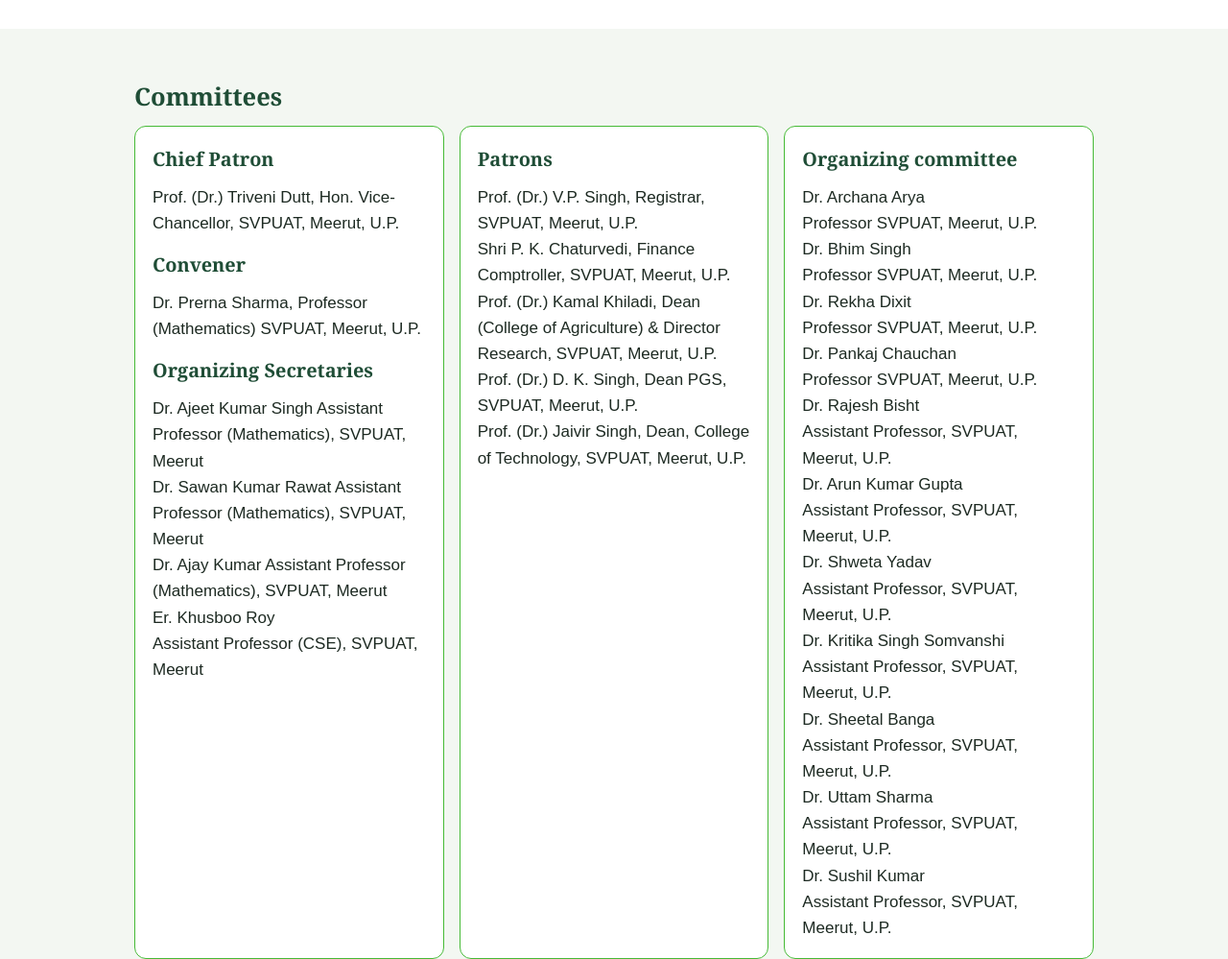
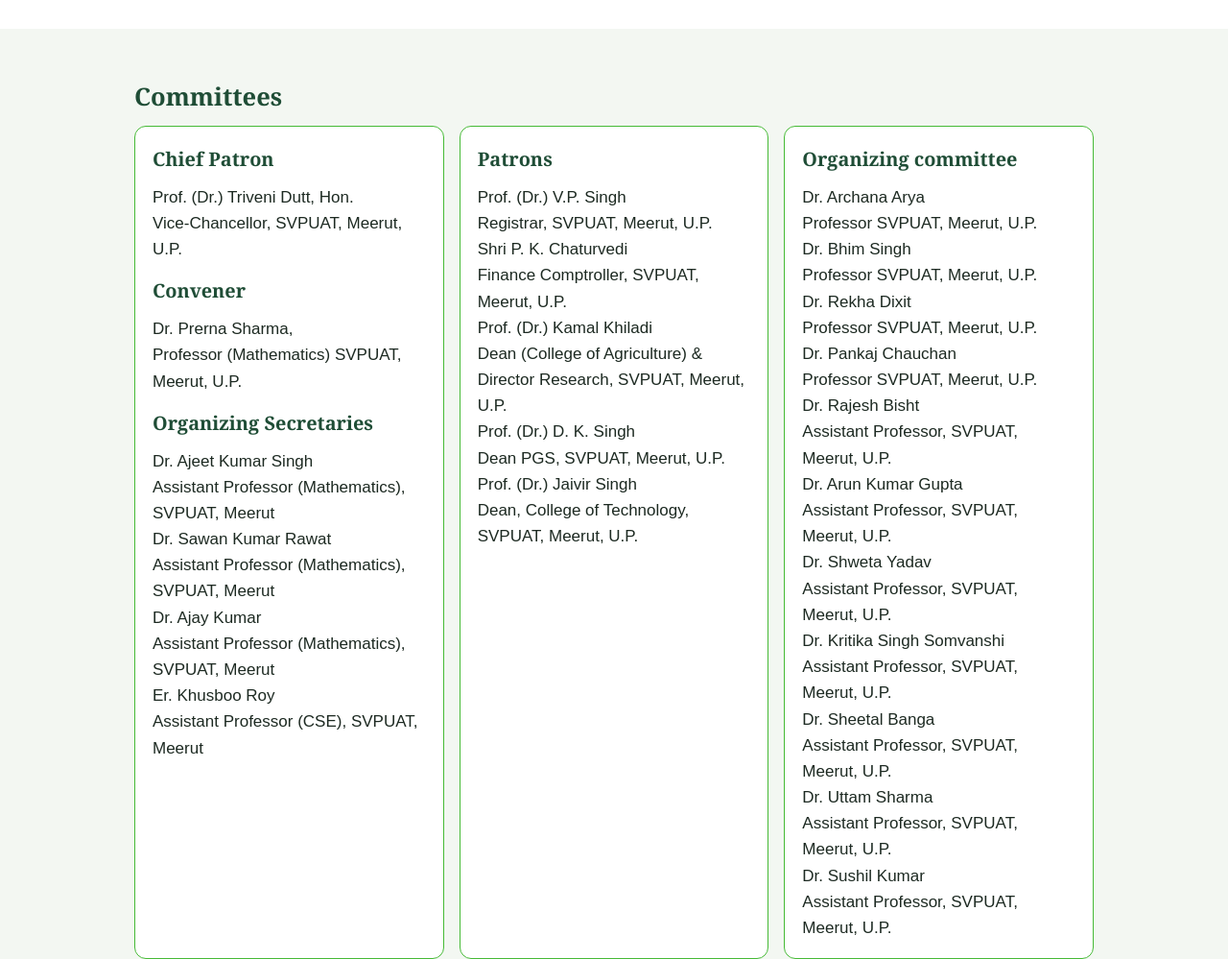
Before and after one commit to adityamanalien/nationalmathsconf, a plain HTML site: page index.html in a window 1280 px wide. Shown: the part 2740-3739 px from the top of the page at 96% size. Drawn offline with Linux system fonts and the light colour scheme.

Commit message:
Update index.html

```diff
--- a/index.html
+++ b/index.html
@@ -160,17 +160,17 @@
     <h2>Committees</h2>
     <div class="cards">
       <div class="card">
-        <h3>Chief Patron</h3>Prof. (Dr.) Triveni Dutt, Hon. Vice-Chancellor, SVPUAT, Meerut, U.P.
-        <h3 style="margin-top:14px">Convener</h3>Dr. Prerna Sharma, Professor (Mathematics) SVPUAT, Meerut, U.P.
-        <h3 style="margin-top:14px">Organizing Secretaries</h3>Dr. Ajeet Kumar Singh Assistant Professor (Mathematics), SVPUAT, Meerut<br>Dr. Sawan Kumar Rawat Assistant Professor (Mathematics), SVPUAT, Meerut<br>Dr. Ajay Kumar Assistant Professor (Mathematics), SVPUAT, Meerut<br>Er. Khusboo Roy<br>Assistant Professor (CSE), SVPUAT, Meerut
+        <h3>Chief Patron</h3>Prof. (Dr.) Triveni Dutt, Hon.<br> Vice-Chancellor, SVPUAT, Meerut, U.P.
+        <h3 style="margin-top:14px">Convener</h3>Dr. Prerna Sharma,<br> Professor (Mathematics) SVPUAT, Meerut, U.P.
+        <h3 style="margin-top:14px">Organizing Secretaries</h3>Dr. Ajeet Kumar Singh <br>Assistant Professor (Mathematics), SVPUAT, Meerut<br>Dr. Sawan Kumar Rawat<br> Assistant Professor (Mathematics), SVPUAT, Meerut<br>Dr. Ajay Kumar<br> Assistant Professor (Mathematics), SVPUAT, Meerut<br>Er. Khusboo Roy<br>Assistant Professor (CSE), SVPUAT, Meerut
       </div>
       <div class="card">
         <h3>Patrons</h3>
-        Prof. (Dr.) V.P. Singh, Registrar, SVPUAT, Meerut, U.P.<br>
-        Shri P. K. Chaturvedi, Finance Comptroller, SVPUAT, Meerut, U.P.<br>
-        Prof. (Dr.) Kamal Khiladi, Dean (College of Agriculture) & Director Research, SVPUAT, Meerut, U.P.<br>
-        Prof. (Dr.) D. K. Singh, Dean PGS, SVPUAT, Meerut, U.P.<br>
-        Prof. (Dr.) Jaivir Singh, Dean, College of Technology, SVPUAT, Meerut, U.P.
+        Prof. (Dr.) V.P. Singh<br> Registrar, SVPUAT, Meerut, U.P.<br>
+        Shri P. K. Chaturvedi<br> Finance Comptroller, SVPUAT, Meerut, U.P.<br>
+        Prof. (Dr.) Kamal Khiladi<br> Dean (College of Agriculture) & Director Research, SVPUAT, Meerut, U.P.<br>
+        Prof. (Dr.) D. K. Singh<br> Dean PGS, SVPUAT, Meerut, U.P.<br>
+        Prof. (Dr.) Jaivir Singh<br> Dean, College of Technology, SVPUAT, Meerut, U.P.
       </div>
       <div class="card">
         <h3>Organizing committee</h3>
```
